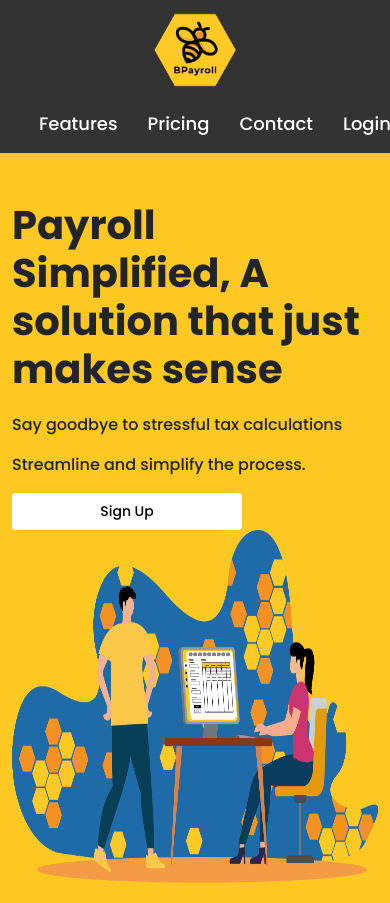
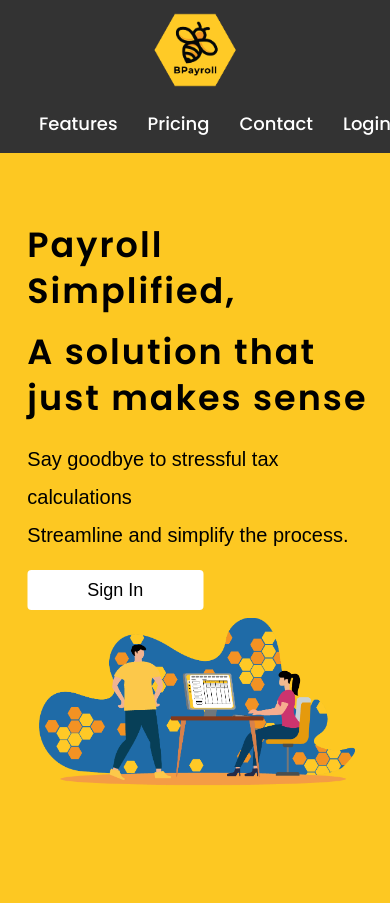
Before and after one commit to CoderJakaria/Bepayroll-work, a Next.js app: page /LandingPage in a window 390 px wide. After the commit the page ends 844 px from the top, so only its background shows below. Built offline with nearby package versions, Linux system fonts and the light colour scheme.

Commit message:
dsgn change of hero section

```diff
--- a/components/LandingPage/Navbar/Navbar.js
+++ b/components/LandingPage/Navbar/Navbar.js
@@ -3,24 +3,15 @@ import styles from "./navbar.module.css";
 
 import { AppBar } from "@material-ui/core";
 
-import useStyles from "./navbarStyles";
 import logo from "../../../assets/payroll-logo.png";
 
 const Navbar = () => {
-  const classes = useStyles();
-
   return (
-    <AppBar position="static" color="secondary" className={classes.AppBar}>
+    <AppBar position="static" color="secondary">
       <div className="container">
         <div className="row align-items-center">
           <div className={`col-md-6 ${styles.navLogo}`}>
-            <Image
-              className={classes.Logo}
-              src={logo}
-              alt="Logo"
-              width="100"
-              height="80"
-            />
+            <Image src={logo} alt="Logo" width="100" height="80" />
           </div>
 
           <div className="col-md-6">
--- a/components/LandingPage/Navbar/navbarStyles.js
+++ /dev/null
@@ -1,12 +0,0 @@
-import { makeStyles } from "@material-ui/core";
-
-const useStyles = makeStyles(theme => ({
-  AppBar: {
-    backgroundColor: "#333",
-  },
-  Logo: {
-    // margin: theme.spacing(1)
-  },
-}));
-
-export default useStyles;
--- /dev/null
+++ b/components/LandingPage/hero/Hero.js
@@ -0,0 +1,21 @@
+import styles from "./hero.module.css";
+
+const Hero = () => {
+  return (
+    <div className={`overflow-hidden ${styles.hero}`}>
+      <div className={styles.hero_heading}>
+        <p>Payroll Simplified,</p>
+        <p>A solution that just makes sense</p>
+        <div className={styles.hero_sub_heading}>
+          <p>Say goodbye to stressful tax calculations</p>
+          <p>Streamline and simplify the process.</p>
+          <a href="#signin">Sign in</a>
+        </div>
+      </div>
+
+      <div className={styles.hero_vector}></div>
+    </div>
+  );
+};
+
+export default Hero;
--- /dev/null
+++ b/components/LandingPage/hero/hero.module.css
@@ -0,0 +1,104 @@
+.hero_heading {
+  font-size: 50px;
+  font-weight: 600;
+  padding: 2%;
+  padding-top: 0;
+  letter-spacing: 2px;
+  line-height: 130%;
+  position: relative;
+  top: 10%;
+  left: 10%;
+  -webkit-transform: translate(-5%, 30%);
+  -moz-transform: translate(-5%, 30%);
+  transform: translate(-5%, 20%);
+  color: rgb(0, 0, 0);
+}
+
+.hero_sub_heading {
+  font-size: 20px;
+  font-weight: 500;
+  margin-top: 20px;
+  font-family: "Arial";
+  letter-spacing: 0;
+  line-height: 190%;
+}
+
+.hero_sub_heading > p:first-child {
+  margin: 0;
+}
+
+.hero_sub_heading > a {
+  background: white;
+  padding: 10px 60px;
+  color: black;
+  font-size: 18px;
+  text-transform: capitalize;
+  border-radius: 4px;
+  transition: 0.2s;
+}
+.hero_sub_heading > a:hover {
+  background: black;
+  color: white;
+}
+
+.hero_vector {
+  position: relative;
+  top: 10%;
+  left: 10%;
+  transform: translate(40%, -30%);
+  background-repeat: no-repeat;
+  background-position: center;
+  display: inline-block;
+  background-size: cover;
+  background-image: url(../../../assets/hero-vector.png);
+  height: 524px;
+  width: 953px;
+}
+
+@media (max-width: 1030px) {
+  .hero_heading {
+    margin-top: 20px;
+    padding-right: 40px;
+    font-size: 35px;
+    font-weight: 600;
+  }
+
+  .hero_vector {
+    top: 55px;
+    left: 35%;
+    transform: translate(0, -35%);
+    height: 357px;
+    width: 650px;
+  }
+}
+
+@media (max-width: 770px) {
+  .hero_vector {
+    top: 60px;
+    left: 30%;
+    transform: translate(0, -20%);
+    height: 290px;
+    width: 527px;
+  }
+}
+
+@media (max-width: 530px) {
+  .hero_heading {
+    margin-top: -10px;
+    padding-right: 40px;
+    font-size: 35px;
+    font-weight: 600;
+  }
+
+  .hero_vector {
+    top: 80px;
+    left: 10%;
+    transform: translate(0, 0);
+    height: 173px;
+    width: 316px;
+  }
+
+  .hero {
+    padding-bottom: 100px;
+  }
+}
--- a/components/LandingPage/home/home.js
+++ /dev/null
@@ -1,35 +0,0 @@
-import styles from "./home.module.css";
-import Image from "next/image";
-
-import { Button } from "@material-ui/core";
-import Hero from "../../../assets/hero-vector.png";
-
-const Features = () => {
-  return (
-    <div className={`container ${styles.hero}`}>
-      <div className="row pt-5">
-        <div className="col-md-6">
-          <h1 className="fw-bold">
-            Payroll Simplified, A solution that just makes sense
-          </h1>
-
-          <p>Say goodbye to stressful tax calculations</p>
-
-          <p>Streamline and simplify the process.</p>
-          <Button variant="contained">Sign up</Button>
-        </div>
-
-        <div className="col-md-6">
-          <Image
-            src={Hero}
-            alt="hero-section-img"
-            height="600px"
-            width="600px"
-          />
-        </div>
-      </div>
-    </div>
-  );
-};
-
-export default Features;
--- a/components/LandingPage/home/home.module.css
+++ /dev/null
@@ -1,22 +0,0 @@
-.hero {
-}
-
-.hero h1 {
-  font-size: 40px;
-  margin-bottom: 20px;
-}
-
-.hero p {
-  font-weight: 500;
-}
-
-.hero button {
-  background: white;
-  color: black;
-  text-transform: capitalize;
-  width: 230px;
-}
-
-.hero button:hover {
-  color: white;
-}
--- a/pages/LandingPage.js
+++ b/pages/LandingPage.js
@@ -1,12 +1,12 @@
 import React from "react";
+import Hero from "../components/LandingPage/hero/Hero";
 import Navbar from "../components/LandingPage/Navbar/Navbar";
-import Home from "../components/LandingPage/home/home";
 
 const LandingPage = () => {
   return (
     <div>
       <Navbar />
-      <Home />
+      <Hero />
     </div>
   );
 };
```
